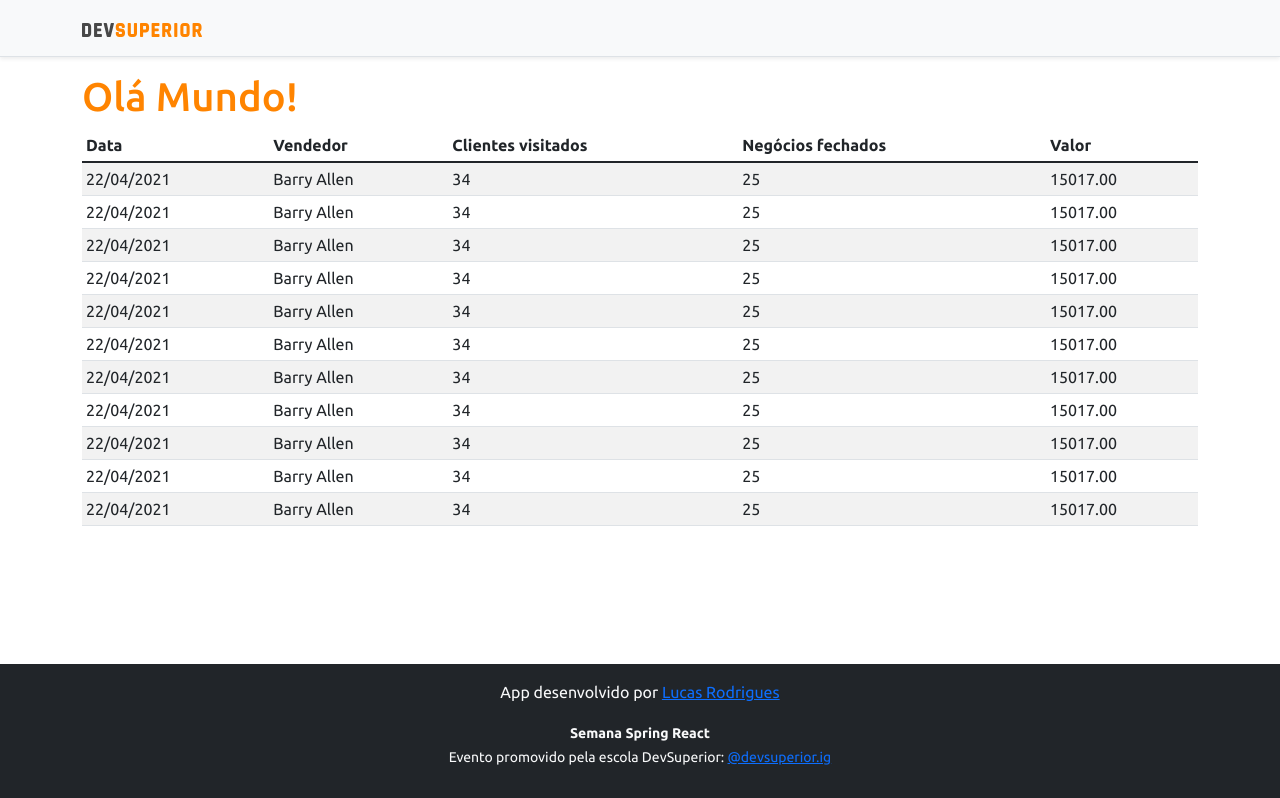
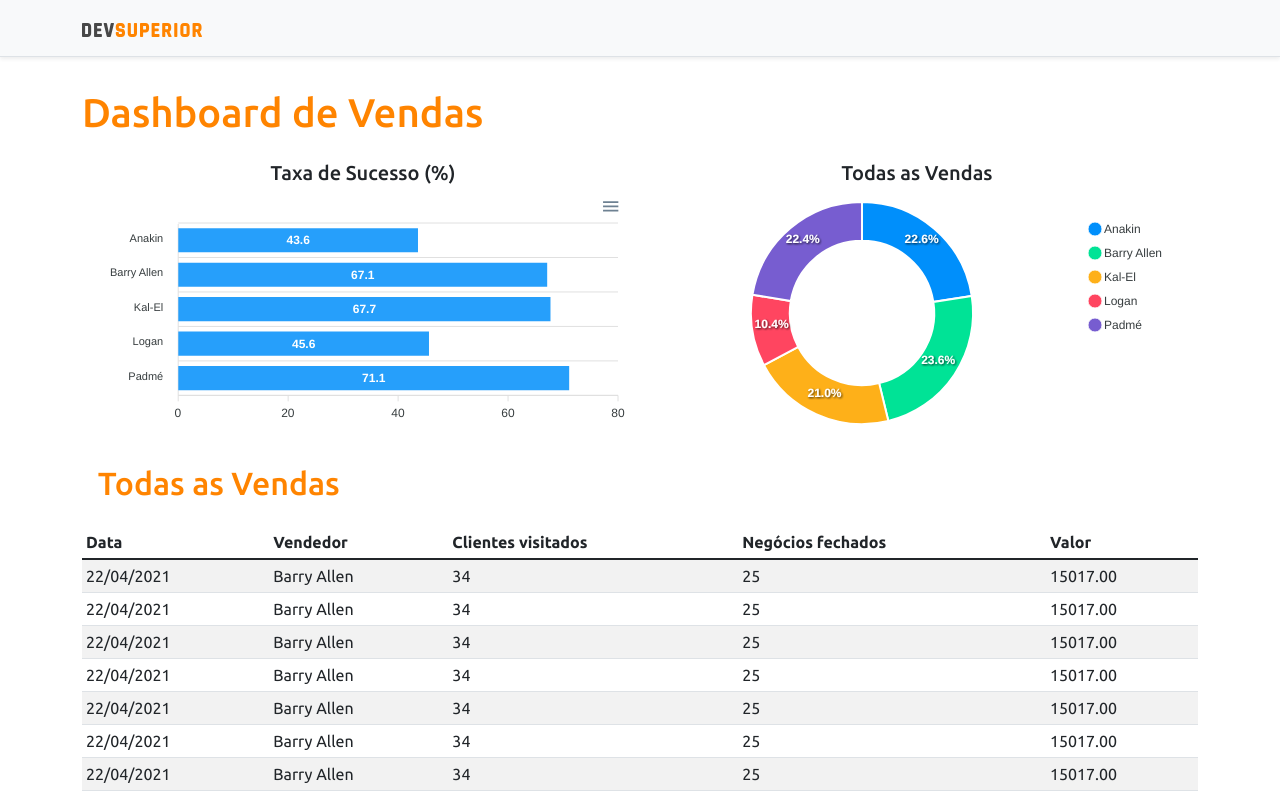
Before and after one commit to Shackluryz/projeto-sds4, a React (Create React App) app in the folder frontend/: page / in a window 1280 px wide. Shown: the top 798 px of the page. Built offline with nearby package versions, Linux system fonts and the light colour scheme.

Commit message:
[ ADD ] Static charts

```diff
--- a/frontend/package.json
+++ b/frontend/package.json
@@ -11,8 +11,10 @@
     "@types/node": "^12.0.0",
     "@types/react": "^17.0.0",
     "@types/react-dom": "^17.0.0",
+    "apexcharts": "^3.28.1",
     "bootstrap": "^5.1.1",
     "react": "^17.0.2",
+    "react-apexcharts": "^1.3.9",
     "react-dom": "^17.0.2",
     "react-scripts": "4.0.3",
     "typescript": "^4.1.2",
--- a/frontend/src/App.tsx
+++ b/frontend/src/App.tsx
@@ -1,4 +1,6 @@
+import BarChart from 'components/BarChart';
 import DataTable from 'components/DataTable';
+import DonutChart from 'components/DonutChart';
 import Footer from 'components/Footer';
 import NavBar from 'components/NavBar';
 
@@ -7,7 +9,24 @@
     <>
       <NavBar />
       <div className="container">
-        <h1 className="text-primary">Olá Mundo!</h1>
+        <h1 className="text-primary py-3">Dashboard de Vendas</h1>
+
+        <div className="row px-3">
+          <div className="col-sm-6">
+            <h5 className="text-center text-secundary">Taxa de Sucesso (%)</h5>
+            <BarChart />
+          </div>
+          <div className="col-sm-6">
+            <h5 className="text-center text-secundary">Todas as Vendas</h5>
+            <DonutChart />
+          </div>
+
+          <div className="py-3">
+            <h2 className="text-primary">Todas as Vendas</h2>
+          </div>
+
+        </div>
+
         <DataTable />
       </div>
       <Footer />
--- /dev/null
+++ b/frontend/src/components/BarChart/index.tsx
@@ -0,0 +1,35 @@
+import Chart from 'react-apexcharts';
+
+const BarChart = () => {
+
+    const options = {
+        plotOptions: {
+            bar: {
+                horizontal: true,
+            }
+        },
+    };
+
+    const mockData = {
+        labels: {
+            categories: ['Anakin', 'Barry Allen', 'Kal-El', 'Logan', 'Padmé']
+        },
+        series: [
+            {
+                name: "% Sucesso",
+                data: [43.6, 67.1, 67.7, 45.6, 71.1]
+            }
+        ]
+    };
+
+    return (
+        <Chart
+            options={{ ...options, xaxis: mockData.labels }}
+            series={mockData.series}
+            type="bar"
+            height="240"
+        />
+    );
+}
+
+export default BarChart;
--- /dev/null
+++ b/frontend/src/components/DonutChart/index.tsx
@@ -0,0 +1,26 @@
+import Chart from 'react-apexcharts';
+
+const DonutChart = () => {
+
+    const mockData = {
+        series: [477138, 499928, 444867, 220426, 473088],
+        labels: ['Anakin', 'Barry Allen', 'Kal-El', 'Logan', 'Padmé']
+    }
+
+    const options = {
+        legend: {
+            show: true
+        }
+    }
+
+    return (
+        <Chart
+            options={{ ...options, labels: mockData.labels }}
+            series={mockData.series}
+            type="donut"
+            height="240"
+        />
+    );
+}
+
+export default DonutChart;
```
Also changed, not shown: 1 other file (tests, documents, lock files or other folders).
